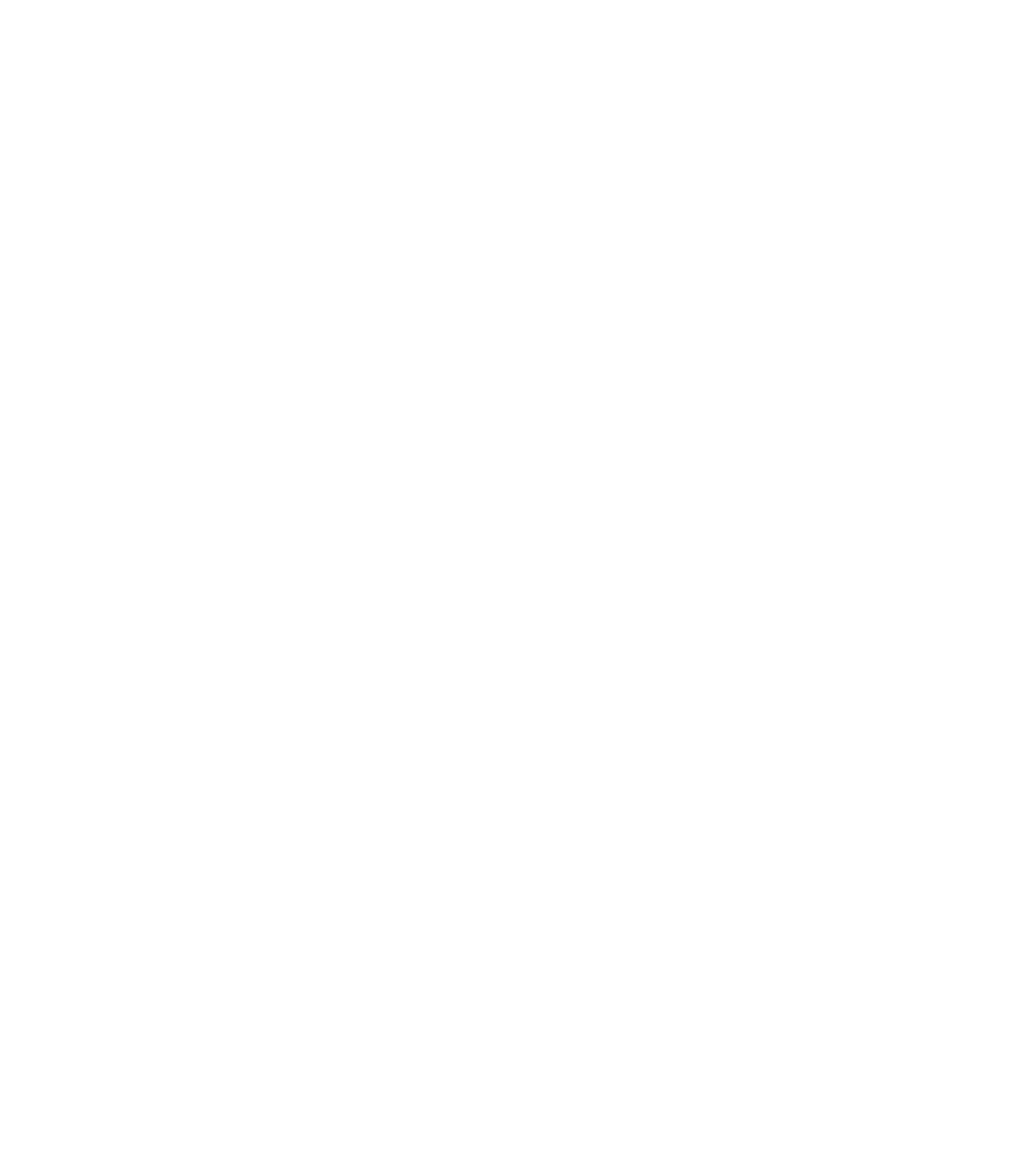
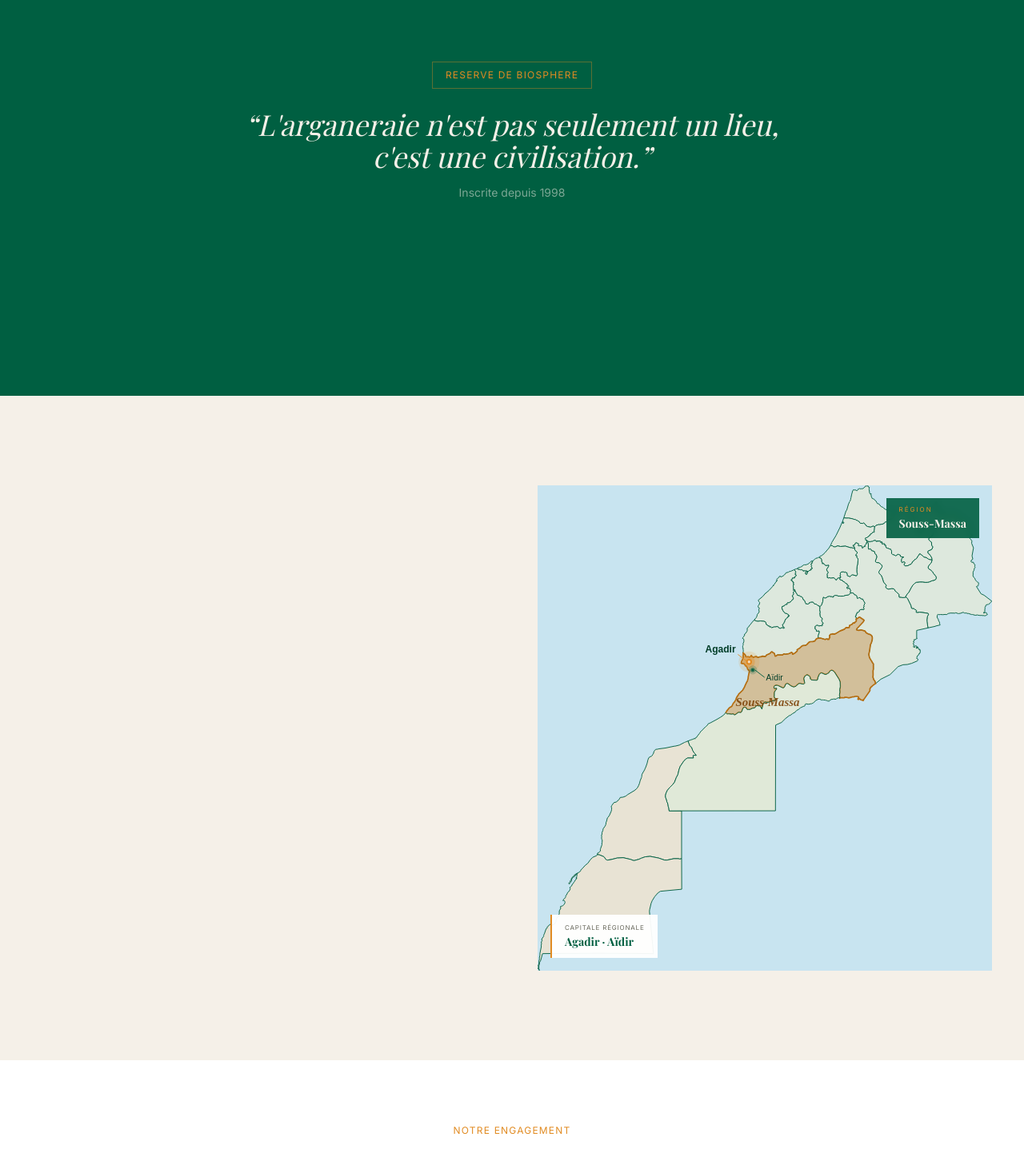
Before and after one commit to abdelboulgha/argan-tassila, a Next.js app: page / in a window 1280 px wide. Shown: the part 9080-10522 px from the top of the page at 80% size. Before the commit the page ends 7690 px from the top, so only its background shows below. Built offline with nearby package versions, Linux system fonts and the light colour scheme.

Commit message:
new updates

```diff
--- a/app/page.tsx
+++ b/app/page.tsx
@@ -3,6 +3,10 @@ import BrandStatement from "@/app/home/sections/BrandStatement";
 import FeaturedProducts from "@/app/home/sections/FeaturedProducts";
 import StoryTeaser from "@/app/home/sections/StoryTeaser";
 import WhatsAppBanner from "@/app/home/sections/WhatsAppBanner";
+import Panels from "@/app/origins/sections/Panels";
+import Unesco from "@/app/origins/sections/Unesco";
+import Region from "@/app/origins/sections/Region";
+import Ecology from "@/app/origins/sections/Ecology";
 
 export default function HomePage() {
   return (
@@ -11,6 +15,10 @@ export default function HomePage() {
       <BrandStatement />
       <FeaturedProducts />
       <StoryTeaser />
+      <Panels />
+      <Unesco />
+      <Region />
+      <Ecology />
       <WhatsAppBanner />
     </>
   );
```
